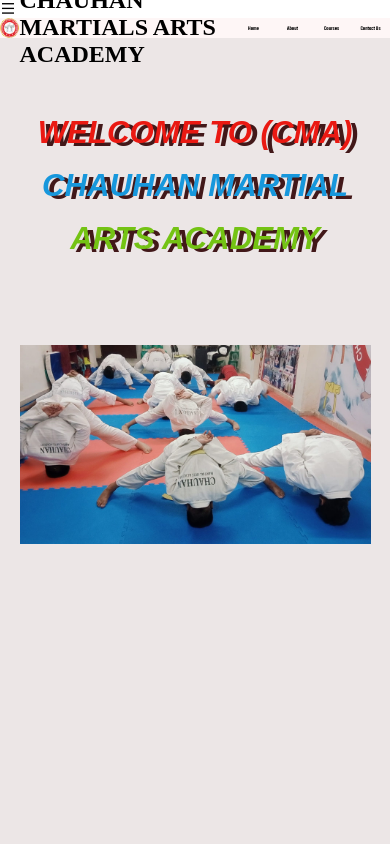
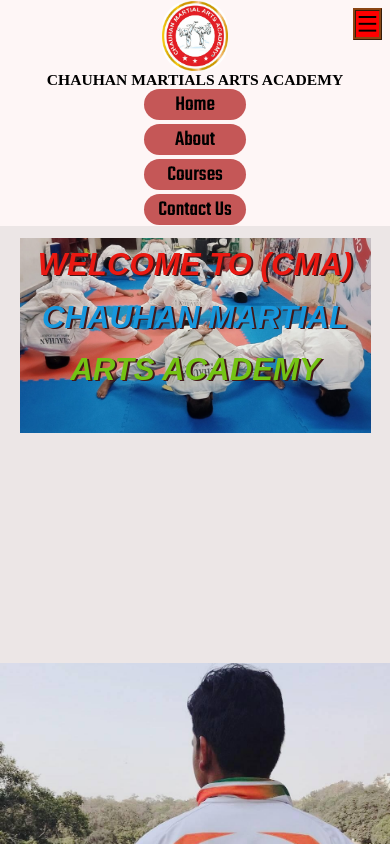
Before and after one commit to Arbaz14/Chauhan_martial_arts_academy, a plain HTML site: page index.html in a window 390 px wide. Shown: the top 844 px of the page. Drawn offline with nearby package versions, Linux system fonts and the light colour scheme; a web font is replaced by a local one.

Commit message:
changing files

```diff
--- a/style.css
+++ b/style.css
@@ -17,6 +17,10 @@
     z-index: 1;
 }
 
+nav h1 {
+    font-size: 2vw;
+}
+
 #but {
     display: flex;
 }
@@ -24,7 +28,7 @@
 #img10 {
     display: flex;
     align-items: center;
-    justify-content: center;
+    justify-content: flex-start;
 
 }
 
@@ -65,6 +69,10 @@
     width: 100%;
 }
 
+.ri-menu-line {
+    display: none;
+}
+
 #but a:hover {
     background-color: red;
     color: white;
@@ -82,7 +90,7 @@
 
 .container {
     /* margin-top: 1vh; */
-    min-height: 100vh;
+    min-height: 60vw;
     background-color: rgb(236, 230, 230);
     display: flex;
     align-items: center;
@@ -94,7 +102,7 @@
 }
 
 .imgsec {
-    height: 80vh;
+    height: 50vw;
     width: 90%;
     display: flex;
     /* justify-content: center; */
@@ -128,7 +136,7 @@
     font-family: "Arsenal SC", sans-serif;
     font-weight: 700;
     font-style: italic;
-    text-shadow: 0.7vh 0.4vh rgb(66 24 25);
+    text-shadow: 0.5vw 0.2vw rgb(66 24 25);
 
 }
 
@@ -146,11 +154,13 @@
 
 .about {
     background-color: rgb(255, 255, 255);
-    min-height: 100vh;
+    height: 61vw;
     width: 100%;
     display: flex;
     justify-content: space-between;
-    padding-top: 5vh;
+    /* padding-top: 5vh; */
+    border-bottom: 2vw double red;
+
 }
 
 .about1 {
@@ -177,7 +187,7 @@
     font-size: 4vw;
     font-weight: 900;
     color: red;
-    margin-top: -6vh;
+    margin-top: -4vw;
 }
 
 .about2 h1 {
@@ -204,11 +214,12 @@
 /*! what do we do */
 
 .what {
-    padding: 42vh 0 4vh 0;
+    /* padding: 42vh 0 4vh 0; */
+    padding: 1vw 0 2vw 0;
     background-color: white;
     text-align: center;
     font-size: 2vw;
-    margin-top: -14vh;
+    /* margin-top: -14vh; */
 }
 
 .what h2 {
@@ -466,7 +477,7 @@
 }
 
 .footer-distributed h3 span {
-    color: #5383d3;
+    color: red;
 }
 
 
@@ -565,7 +576,7 @@
     background-color: #33383b;
     border-radius: 2px;
 
-    font-size: 3.4vh;
+    font-size: 3.4vw;
     color: #ffffff;
     text-align: center;
     line-height: 35px;
@@ -618,14 +629,18 @@
 @media only screen and (max-width: 500px) {
     .about {
         flex-direction: column;
+        justify-content: center;
+        height: 155vw;
+        padding-bottom: 2vw;
+        border-bottom: 2vw double red;
     }
 
     .about2 h2 {
         font-weight: bolder;
-        font-size: 9vw;
+        font-size: 8vw;
         font-weight: 900;
         color: red;
-        margin-top: -5vh;
+        margin-top: -7vw;
     }
 
     .about2 h4 {
@@ -637,7 +652,7 @@
 
     .about2 h6 {
         font-weight: bolder;
-        font-size: 3vw;
+        font-size: 4vw;
         /* color: red; */
         margin-top: 1vh;
     }
@@ -653,4 +668,78 @@
         width: 100%;
         height: 46vh;
     }
+
+    .about2 {
+        box-sizing: border-box;
+        /* background-color: red; */
+        width: 100%;
+        height: 48vh;
+        padding: 5% 5% 0% 5%;
+    }
+
+    nav {
+        height: 58vw;
+        justify-content: center;
+        align-items: center;
+        flex-direction: column;
+        display: flex;
+    }
+
+    #but {
+        flex-direction: column;
+        justify-content: center;
+        align-items: center;
+        gap: 1vw;
+    }
+
+    nav h1 {
+        font-size: 4vw;
+    }
+
+    #img10 {
+        flex-direction: column;
+    }
+
+    #img10 img {
+        height: 18vw;
+        width: 17vw;
+    }
+
+    #but a {
+        height: 8vw;
+        width: 26vw;
+        list-style-type: none;
+        font-size: 5.5vw;
+        align-self: center;
+        font-family: "Teko", sans-serif;
+        font-optical-sizing: auto;
+        font-weight: 500;
+        font-style: normal;
+        background-color: #c55757;
+        border: none;
+        text-decoration: none;
+        color: black;
+        text-align: center;
+        border-radius: 10vh;
+        -webkit-border-radius: 10vh;
+        -moz-border-radius: 10vh;
+        -ms-border-radius: 10vh;
+        -o-border-radius: 10vh;
+    }
+
+    .ri-menu-line {
+        right: 2vw;
+        position: fixed;
+        font-size: 6vw;
+        background: red;
+        top: 2vw;
+        border: 0.8vw saddlebrown;
+        border-style: ridge;
+        z-index: 10;
+        display: block;
+    }
+
+    .container {
+        min-height: 170vw;
+    }
 }
```
Also changed, not shown: script.js (+12 -0 lines).
